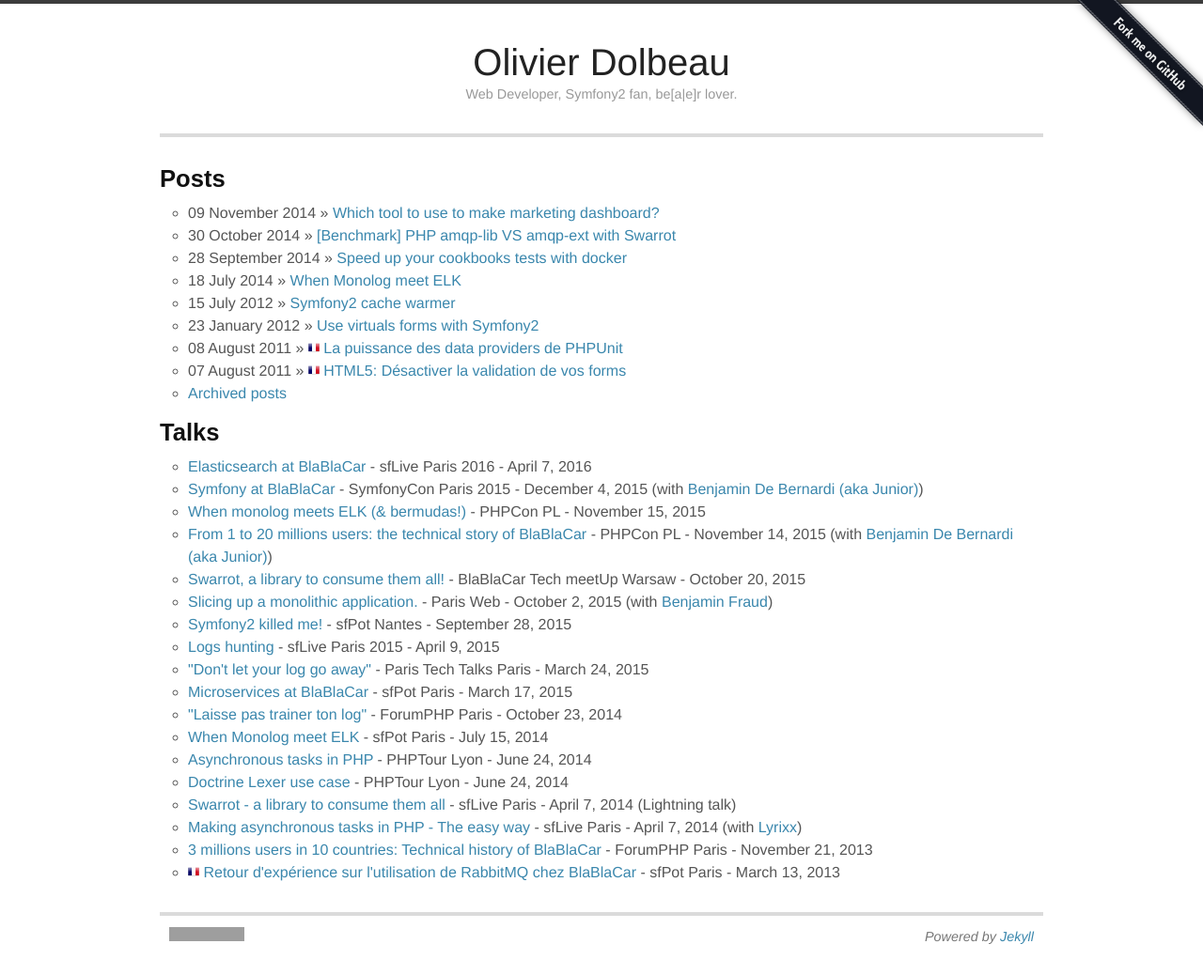
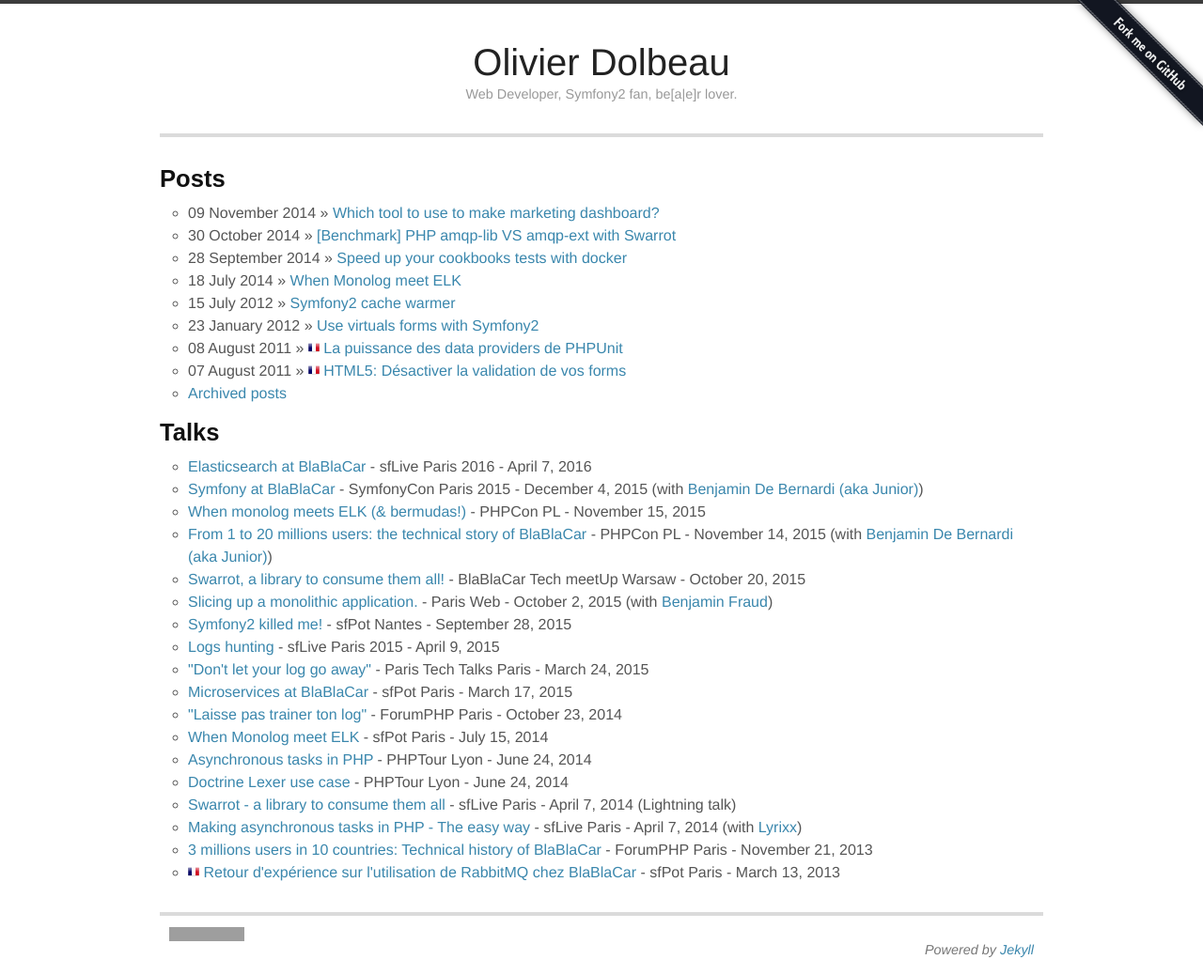
Before and after one commit to odolbeau/odolbeau.github.com, a Jekyll site: the page built from index.html, in a window 1280 px wide. Shown: the whole page at 94% size. Built offline with Jekyll 4.4.1, drawn with Linux system fonts in a browser that asks for light colours; grey boxes are pictures that could not be loaded.

Commit message:
Update paragraphs

```diff
--- a/assets/css/base.css
+++ b/assets/css/base.css
@@ -43,9 +43,6 @@
 }
 
 /* Paragraphes */
-p {
-    margin: 0 0 15px 0;
-}
 p.meta {
     font: normal 0.7em "Trebuchet MS", Tahoma, sans-serif;
     color: #868686;
```
